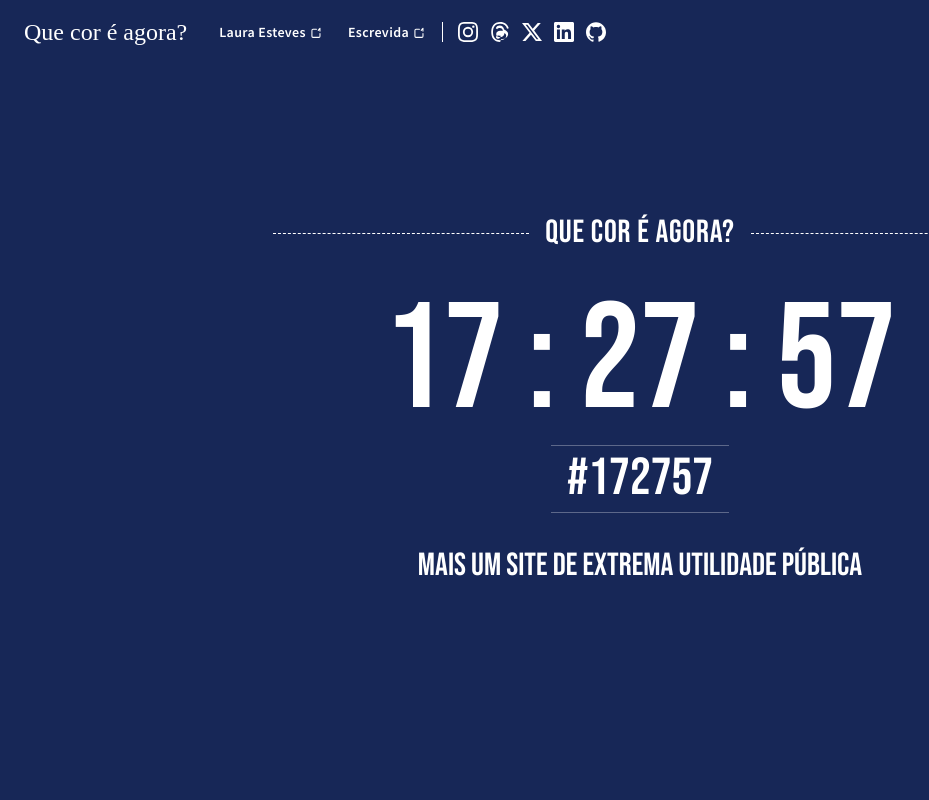
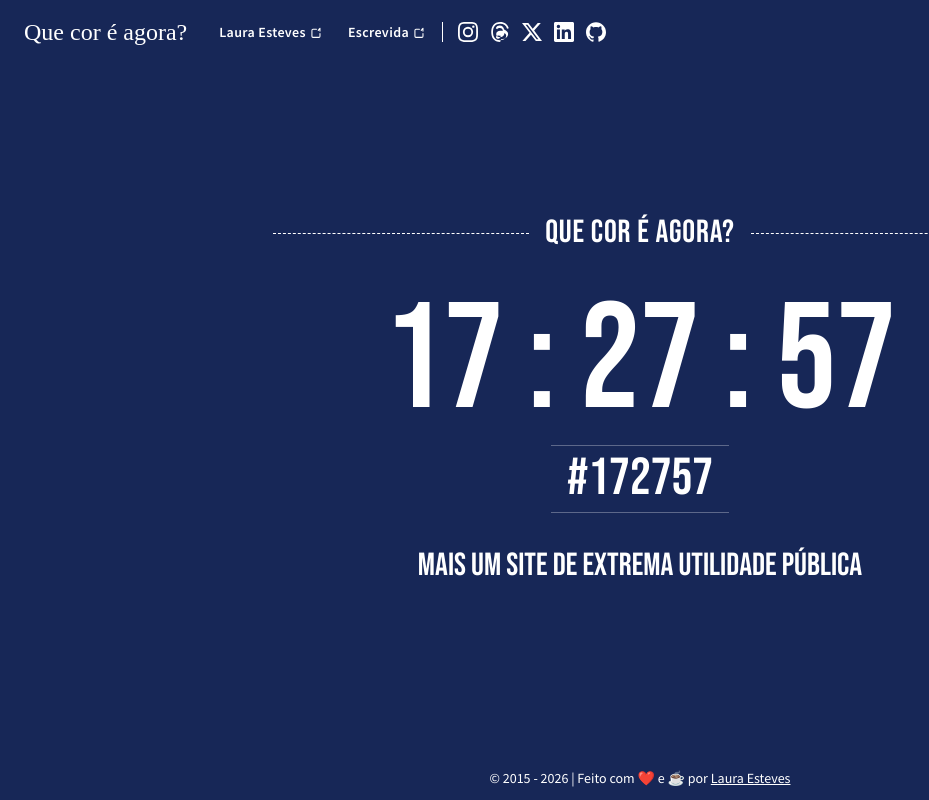
Before and after one commit to lauralesteves/quecoreagora.lauraesteves.com, a React (Vite) app: page / in a window 1280 px wide. Shown: the whole page, without its empty margins (0-929 px from the left). Built offline with nearby package versions, Linux system fonts and the light colour scheme; a web font is replaced by a local one.

Commit message:
feat: add fixed Footer with dynamic year
Transparent fixed footer at the bottom with white text.
Year is dynamically generated via JavaScript.
Laura Esteves name links to lauraesteves.com in new tab.

```diff
--- a/src/App.tsx
+++ b/src/App.tsx
@@ -1,4 +1,5 @@
 import { ColorDisplay } from './components/ColorDisplay/ColorDisplay';
+import { Footer } from './components/Footer/Footer';
 import { Navbar } from './components/Navbar/Navbar';
 
 function App() {
@@ -6,6 +7,7 @@ function App() {
     <div className="flex flex-col h-dvh">
       <Navbar />
       <ColorDisplay />
+      <Footer />
     </div>
   );
 }
--- /dev/null
+++ b/src/components/Footer/Footer.tsx
@@ -0,0 +1,18 @@
+const currentYear = new Date().getFullYear();
+
+export function Footer() {
+  return (
+    <footer className="fixed bottom-0 left-0 right-0 z-50 bg-transparent text-white text-center py-3 text-sm font-body">
+      <p>
+        &copy; 2015 - {currentYear} | Feito com ❤️ e ☕️ por{' '}
+        <a
+          href="https://lauraesteves.com"
+          target="_blank"
+          className="underline hover:opacity-80 transition-opacity"
+        >
+          Laura Esteves
+        </a>
+      </p>
+    </footer>
+  );
+}
```
